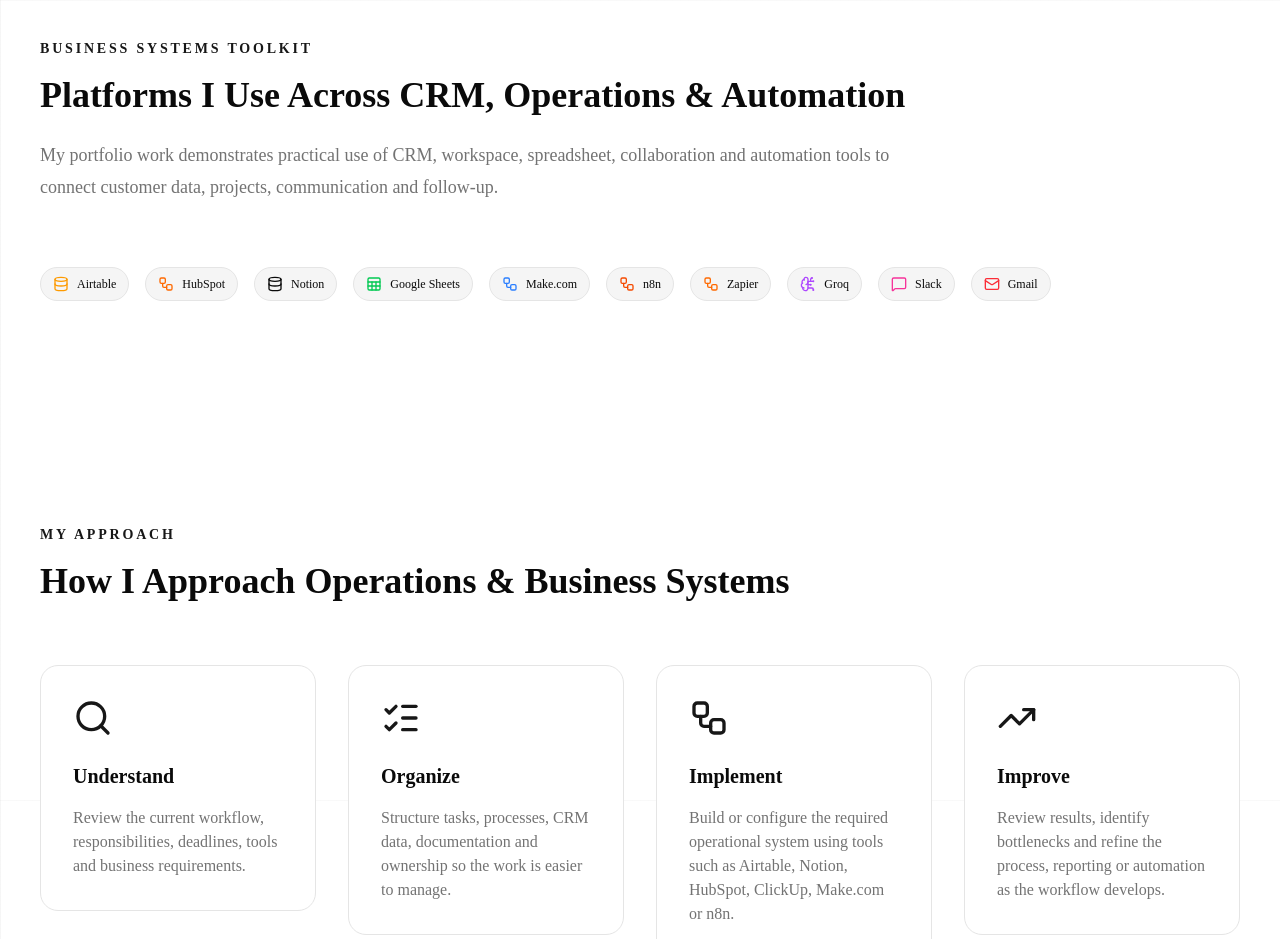
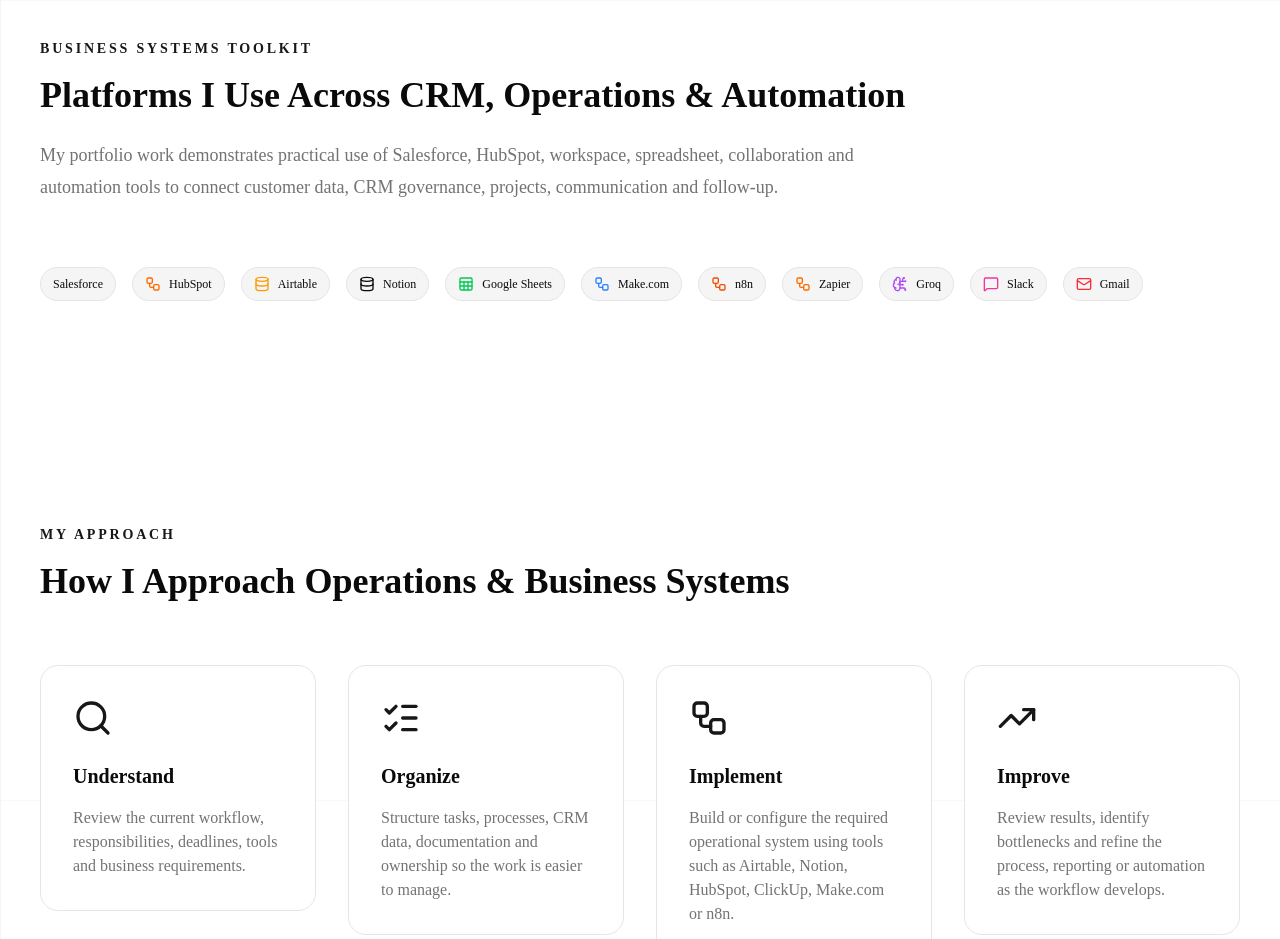
Before and after one commit to Nikkypwetti/nikkytechies-portfolio, a Next.js app: page /about in a window 1280 px wide. Shown: the part 2400-3339 px from the top of the page. Built offline with nearby package versions, Linux system fonts and the light colour scheme.

Commit message:
Add Salesforce to About toolkit

```diff
--- a/components/about/about-tech-stack.tsx
+++ b/components/about/about-tech-stack.tsx
@@ -5,8 +5,9 @@
 import { TechBadge } from "@/components/projects/tech-badge";
 
 const techStack = [
+  technologies.salesforce,
+  technologies.hubspot,
   technologies.airtable,
-  technologies.hubspot,
   technologies.notion,
   technologies.googleSheets,
   technologies.make,
@@ -30,9 +31,9 @@
               Platforms I Use Across CRM, Operations & Automation
             </h2>
             <p className="mt-6 text-lg leading-8 text-muted-foreground">
-              My portfolio work demonstrates practical use of CRM, workspace,
-              spreadsheet, collaboration and automation tools to connect
-              customer data, projects, communication and follow-up.
+              My portfolio work demonstrates practical use of Salesforce, HubSpot,
+              workspace, spreadsheet, collaboration and automation tools to connect
+              customer data, CRM governance, projects, communication and follow-up.
             </p>
           </div>
         </FadeIn>
```
